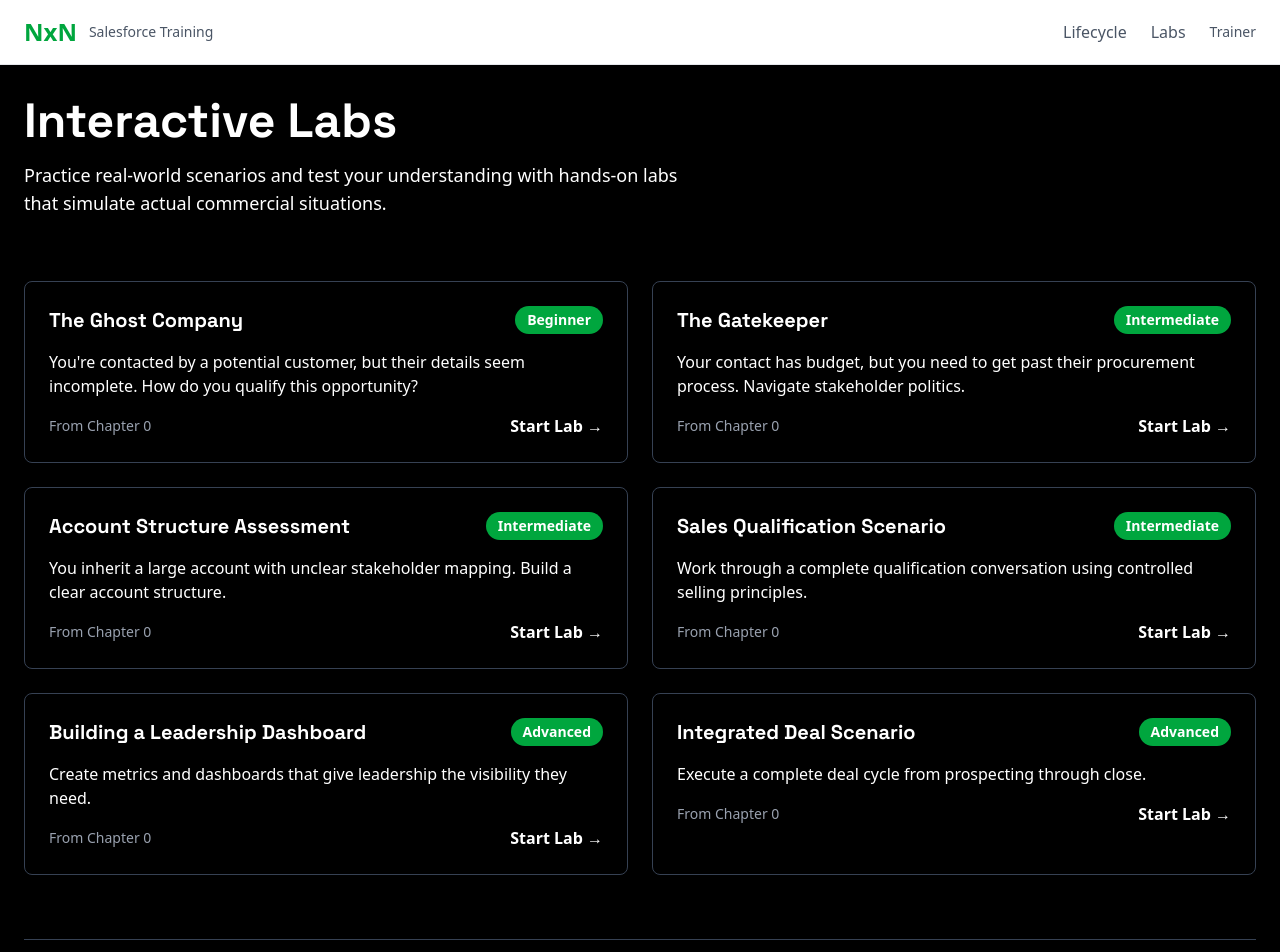
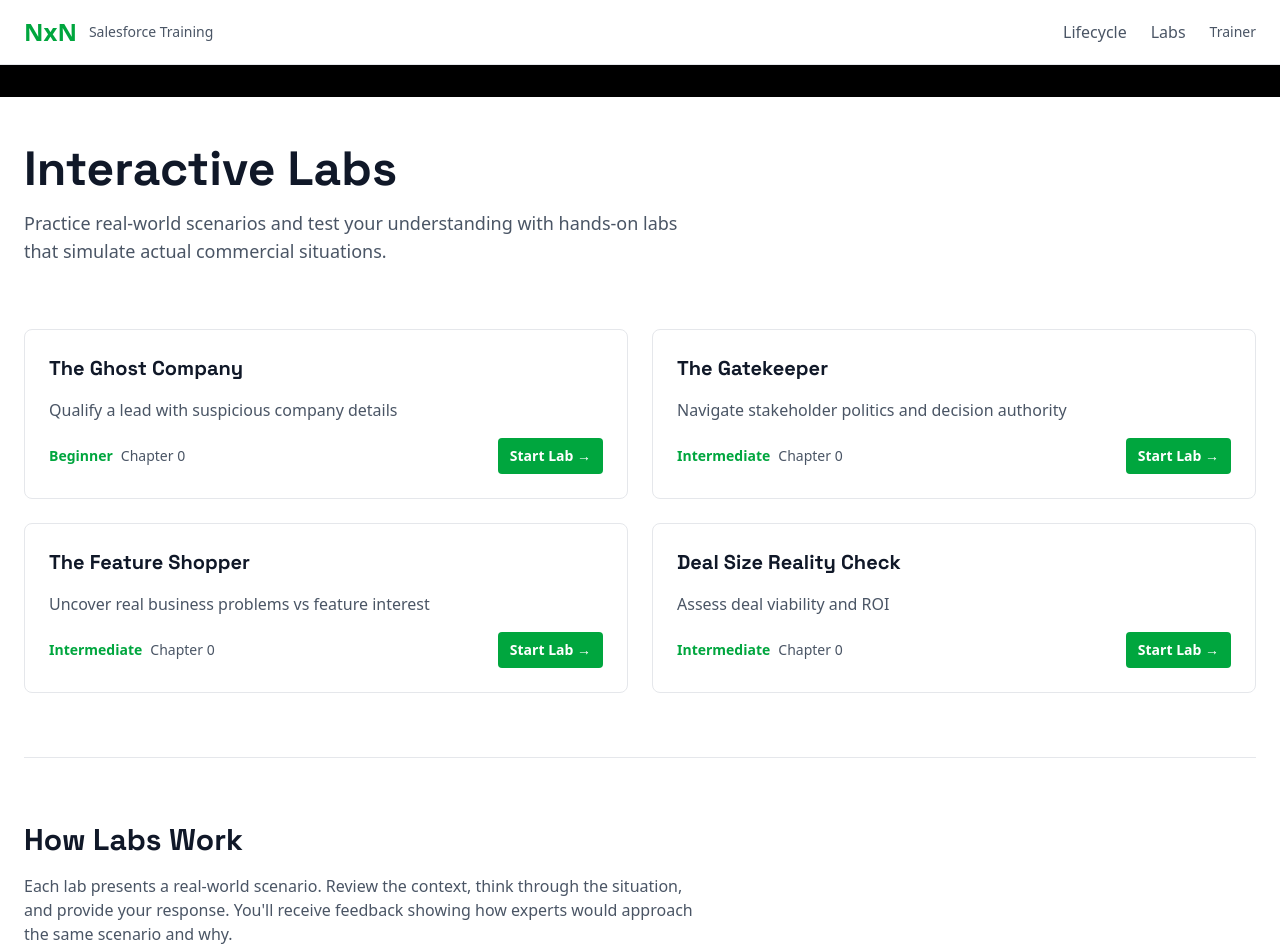
Before and after one commit to FuadalNsour/TrainingSalesforce-NxN, a Next.js app: page /labs in a window 1280 px wide. Shown: the top 952 px of the page. Built offline with nearby package versions, Linux system fonts and the light colour scheme.

Commit message:
fix: remove unused ProgressBar component

```diff
--- /dev/null
+++ b/app/labs/[labId]/page.tsx
@@ -0,0 +1,81 @@
+'use client';
+
+import { useState } from 'react';
+import { useParams } from 'next/navigation';
+import { getLabById } from '@/lib/labs-data';
+import { LabScenario } from '@/components/labs/LabScenario';
+import { LabFeedback } from '@/components/labs/LabFeedback';
+import { Button } from '@/components/common/Button';
+import Link from 'next/link';
+import { ROUTES } from '@/lib/constants';
+
+export default function LabDetailPage() {
+  const params = useParams();
+  const labId = typeof params.labId === 'string' ? params.labId : '';
+  const lab = getLabById(labId);
+
+  const [userAnswer, setUserAnswer] = useState('');
+  const [submitted, setSubmitted] = useState(false);
+
+  if (!lab) {
+    return (
+      <div className="max-w-4xl mx-auto px-6 py-12">
+        <h1 className="text-3xl font-display font-bold text-gray-900 mb-4">Lab not found</h1>
+        <p className="text-gray-600 mb-6">The lab you're looking for doesn't exist.</p>
+        <Link href={ROUTES.labs}>
+          <Button variant="primary">Back to Labs</Button>
+        </Link>
+      </div>
+    );
+  }
+
+  return (
+    <div className="max-w-4xl mx-auto px-6 py-12">
+      <Link href={ROUTES.labs} className="text-green-600 hover:text-green-700 mb-6 inline-block">
+        ← Back to Labs
+      </Link>
+
+      {!submitted ? (
+        <>
+          <LabScenario lab={lab} />
+          <div className="mt-8">
+            <h3 className="font-bold text-gray-900 mb-4">Your Response</h3>
+            <textarea
+              className="w-full p-4 border border-gray-300 rounded text-gray-900 focus:outline-none focus:border-green-600"
+              rows={6}
+              placeholder="Write your answer here..."
+              value={userAnswer}
+              onChange={(e) => setUserAnswer(e.target.value)}
+            />
+            <Button
+              variant="primary"
+              size="lg"
+              className="mt-4"
+              onClick={() => setSubmitted(true)}
+            >
+              Submit Response
+            </Button>
+          </div>
+        </>
+      ) : (
+        <>
+          <LabFeedback
+            correctAnswer={lab.correctAnswer}
+            explanation={lab.explanation}
+            keyLearnings={lab.keyLearnings}
+            userAnswer={userAnswer}
+          />
+
+          <div className="mt-8 flex gap-4">
+            <Button variant="primary" onClick={() => window.location.reload()}>
+              Try Another Lab
+            </Button>
+            <Link href={ROUTES.labs}>
+              <Button variant="secondary">Back to Labs</Button>
+            </Link>
+          </div>
+        </>
+      )}
+    </div>
+  );
+}
--- a/app/labs/page.tsx
+++ b/app/labs/page.tsx
@@ -1,91 +1,61 @@
-import { Badge } from '@/components/common/Badge';
+'use client';
+
+import { Card } from '@/components/common/Card';
+import { Button } from '@/components/common/Button';
+import { LABS } from '@/lib/labs-data';
+import Link from 'next/link';
+import { ROUTES } from '@/lib/constants';
 
 export default function LabsPage() {
-  const labs = [
-    {
-      id: 'lab-01',
-      title: 'The Ghost Company',
-      difficulty: 'beginner',
-      description: 'You\'re contacted by a potential customer, but their details seem incomplete. How do you qualify this opportunity?',
-      chapterId: '01-find-qualify',
-    },
-    {
-      id: 'lab-02',
-      title: 'The Gatekeeper',
-      difficulty: 'intermediate',
-      description: 'Your contact has budget, but you need to get past their procurement process. Navigate stakeholder politics.',
-      chapterId: '01-find-qualify',
-    },
-    {
-      id: 'lab-03',
-      title: 'Account Structure Assessment',
-      difficulty: 'intermediate',
-      description: 'You inherit a large account with unclear stakeholder mapping. Build a clear account structure.',
-      chapterId: '02-build-structure',
-    },
-    {
-      id: 'lab-04',
-      title: 'Sales Qualification Scenario',
-      difficulty: 'intermediate',
-      description: 'Work through a complete qualification conversation using controlled selling principles.',
-      chapterId: '03-sell-controlled',
-    },
-    {
-      id: 'lab-05',
-      title: 'Building a Leadership Dashboard',
-      difficulty: 'advanced',
-      description: 'Create metrics and dashboards that give leadership the visibility they need.',
-      chapterId: '04-leadership',
-    },
-    {
-      id: 'lab-06',
-      title: 'Integrated Deal Scenario',
-      difficulty: 'advanced',
-      description: 'Execute a complete deal cycle from prospecting through close.',
-      chapterId: '05-full-cycle',
-    },
-  ];
+  const labs = Object.values(LABS);
 
   return (
-    <>
+    <div className="bg-white">
       <div className="max-w-7xl mx-auto px-6 pb-16">
         {/* Header */}
-        <section className="mb-16">
-          <h1 className="text-5xl font-display font-bold mb-4">Interactive Labs</h1>
-          <p className="text-lg text-secondary max-w-2xl">
-            Practice real-world scenarios and test your understanding with hands-on labs that simulate actual commercial situations.
+        <section className="mb-16 pt-12">
+          <h1 className="text-5xl font-display font-bold text-gray-900 mb-4">Interactive Labs</h1>
+          <p className="text-lg text-gray-600 max-w-2xl">
+            Practice real-world scenarios and test your understanding with hands-on labs that simulate
+            actual commercial situations.
           </p>
         </section>
 
         {/* Labs Grid */}
         <div className="grid grid-cols-1 md:grid-cols-2 gap-6">
           {labs.map((lab) => (
-            <div key={lab.id} className="bg-surface border border-gray-700 rounded-lg p-6 hover:border-accent transition-colors">
+            <Card key={lab.id} hoverable>
               <div className="flex items-start justify-between mb-4">
-                <h3 className="text-xl font-display font-bold">{lab.title}</h3>
-                <Badge type="status">
-                  {lab.difficulty.charAt(0).toUpperCase() + lab.difficulty.slice(1)}
-                </Badge>
+                <h3 className="text-xl font-display font-bold text-gray-900">{lab.title}</h3>
               </div>
-              <p className="text-secondary mb-4">{lab.description}</p>
+              <p className="text-gray-600 mb-4">{lab.description}</p>
               <div className="flex items-center justify-between">
-                <span className="text-sm text-gray-400">From Chapter {lab.chapterId.charAt(0)}</span>
-                <button className="text-accent hover:text-white transition-colors font-semibold">
-                  Start Lab →
-                </button>
+                <div className="flex gap-2">
+                  <span className="text-sm font-bold text-green-600">
+                    {lab.difficulty.charAt(0).toUpperCase() + lab.difficulty.slice(1)}
+                  </span>
+                  <span className="text-sm text-gray-600">Chapter {lab.chapterId.charAt(0)}</span>
+                </div>
+                <Link href={ROUTES.lab(lab.id)}>
+                  <Button variant="primary" size="sm">
+                    Start Lab →
+                  </Button>
+                </Link>
               </div>
-            </div>
+            </Card>
           ))}
         </div>
 
-        {/* Coming Soon Section */}
-        <section className="mt-16 pt-16 border-t border-gray-700">
-          <h2 className="text-3xl font-display font-bold mb-8">Additional Labs Coming Soon</h2>
-          <p className="text-secondary max-w-2xl">
-            We're building additional labs and scenarios based on your feedback. Check back regularly for new content.
+        {/* Info Section */}
+        <section className="mt-16 pt-16 border-t border-gray-200">
+          <h2 className="text-3xl font-display font-bold text-gray-900 mb-4">How Labs Work</h2>
+          <p className="text-gray-600 max-w-2xl">
+            Each lab presents a real-world scenario. Review the context, think through the situation,
+            and provide your response. You'll receive feedback showing how experts would approach the
+            same scenario and why.
           </p>
         </section>
       </div>
-    </>
+    </div>
   );
 }
--- a/components/chapter/ChapterHero.tsx
+++ b/components/chapter/ChapterHero.tsx
@@ -1,5 +1,4 @@
 import { Chapter } from '@/lib/types';
-import { ProgressBar } from '@/components/common/ProgressBar';
 
 interface ChapterHeroProps {
   chapter: Chapter;
@@ -14,7 +13,6 @@
         <p className="text-secondary text-lg mb-6">{chapter.description}</p>
         <div className="flex items-center gap-4">
           <span className="text-sm text-secondary">Chapter {chapter.order} of 5</span>
-          <ProgressBar current={chapter.order} total={5} showPercent={false} />
         </div>
       </div>
     </section>
--- a/components/common/ProgressBar.tsx
+++ /dev/null
@@ -1,30 +0,0 @@
-import React from 'react';
-
-interface ProgressBarProps {
-  current: number;
-  total: number;
-  label?: string;
-  showPercent?: boolean;
-}
-
-export const ProgressBar: React.FC<ProgressBarProps> = ({
-  current,
-  total,
-  label,
-  showPercent = true,
-}) => {
-  const percent = (current / total) * 100;
-
-  return (
-    <div className="w-full">
-      {label && <p className="text-sm text-secondary mb-2">{label}</p>}
-      <div className="w-full bg-gray-900 border border-gray-700 rounded-full h-2">
-        <div
-          className="bg-accent h-2 rounded-full transition-all duration-300"
-          style={{ width: `${percent}%` }}
-        />
-      </div>
-      {showPercent && <p className="text-xs text-secondary mt-1">{Math.round(percent)}%</p>}
-    </div>
-  );
-};
--- a/components/common/index.ts
+++ b/components/common/index.ts
@@ -1,5 +1,4 @@
 export { Button } from './Button';
 export { Card } from './Card';
 export { Badge } from './Badge';
-export { ProgressBar } from './ProgressBar';
 export { MotionAccent } from './MotionAccent';
--- /dev/null
+++ b/components/labs/LabScenario.tsx
@@ -0,0 +1,57 @@
+import { LabScenario as LabScenarioType } from '@/lib/labs-data';
+import { Card } from '@/components/common/Card';
+import { Badge } from '@/components/common/Badge';
+
+interface LabScenarioProps {
+  lab: LabScenarioType;
+}
+
+export function LabScenario({ lab }: LabScenarioProps) {
+  return (
+    <div>
+      <div className="mb-6">
+        <div className="flex items-center gap-3 mb-4">
+          <Badge
+            variant={
+              lab.difficulty === 'beginner'
+                ? 'success'
+                : lab.difficulty === 'intermediate'
+                  ? 'warning'
+                  : 'danger'
+            }
+          >
+            {lab.difficulty.charAt(0).toUpperCase() + lab.difficulty.slice(1)}
+          </Badge>
+          <span className="text-sm text-gray-600">Chapter {lab.chapterId.charAt(0)}</span>
+        </div>
+        <h1 className="text-4xl font-display font-bold text-gray-900 mb-2">{lab.title}</h1>
+        <p className="text-lg text-gray-600">{lab.description}</p>
+      </div>
+
+      <Card className="bg-blue-50 border border-blue-200">
+        <div className="space-y-6">
+          <div>
+            <h2 className="text-2xl font-display font-bold text-gray-900 mb-2">
+              {lab.scenario.title}
+            </h2>
+          </div>
+
+          <div>
+            <h3 className="font-bold text-gray-900 mb-2">Context</h3>
+            <p className="text-gray-700">{lab.scenario.context}</p>
+          </div>
+
+          <div>
+            <h3 className="font-bold text-gray-900 mb-2">Situation</h3>
+            <p className="text-gray-700">{lab.scenario.situation}</p>
+          </div>
+
+          <div className="pt-4 border-t border-blue-200">
+            <h3 className="font-bold text-gray-900 mb-2">Your Challenge</h3>
+            <p className="text-lg text-gray-900">{lab.scenario.question}</p>
+          </div>
+        </div>
+      </Card>
+    </div>
+  );
+}
```
